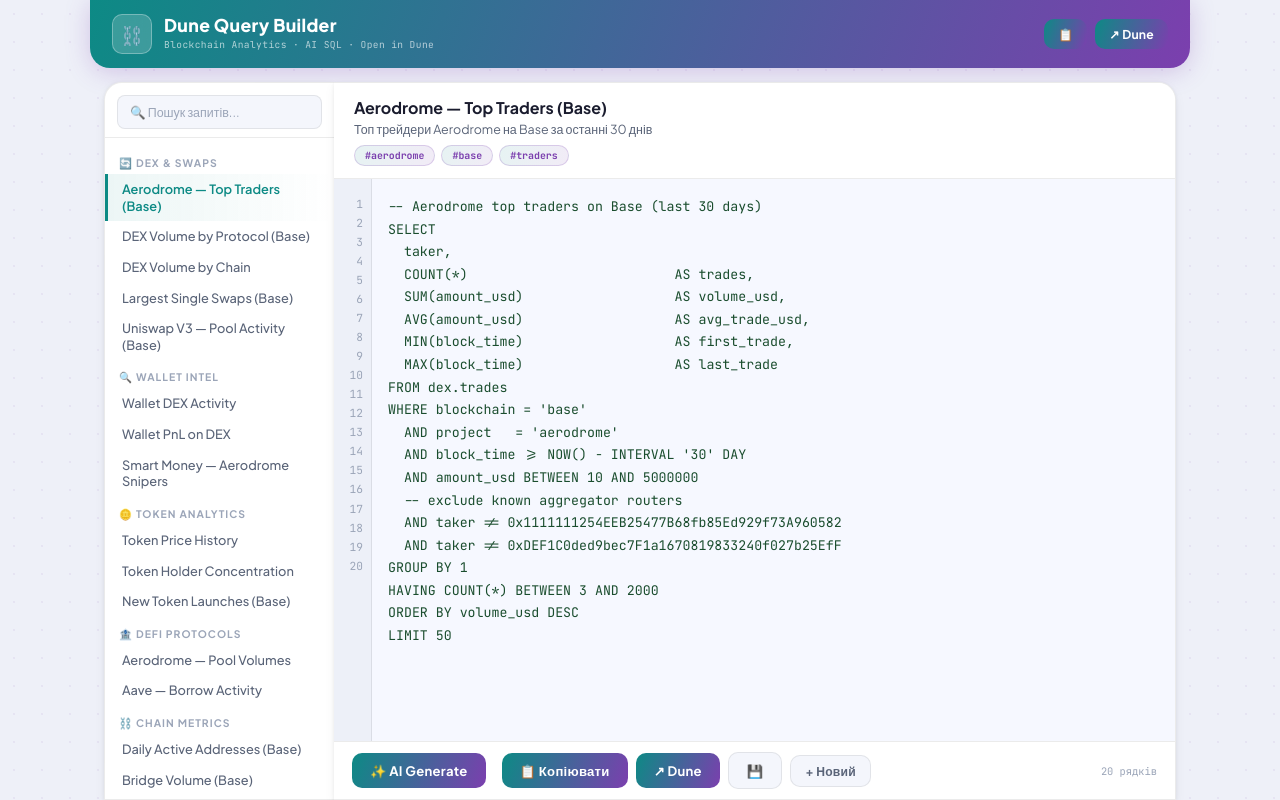
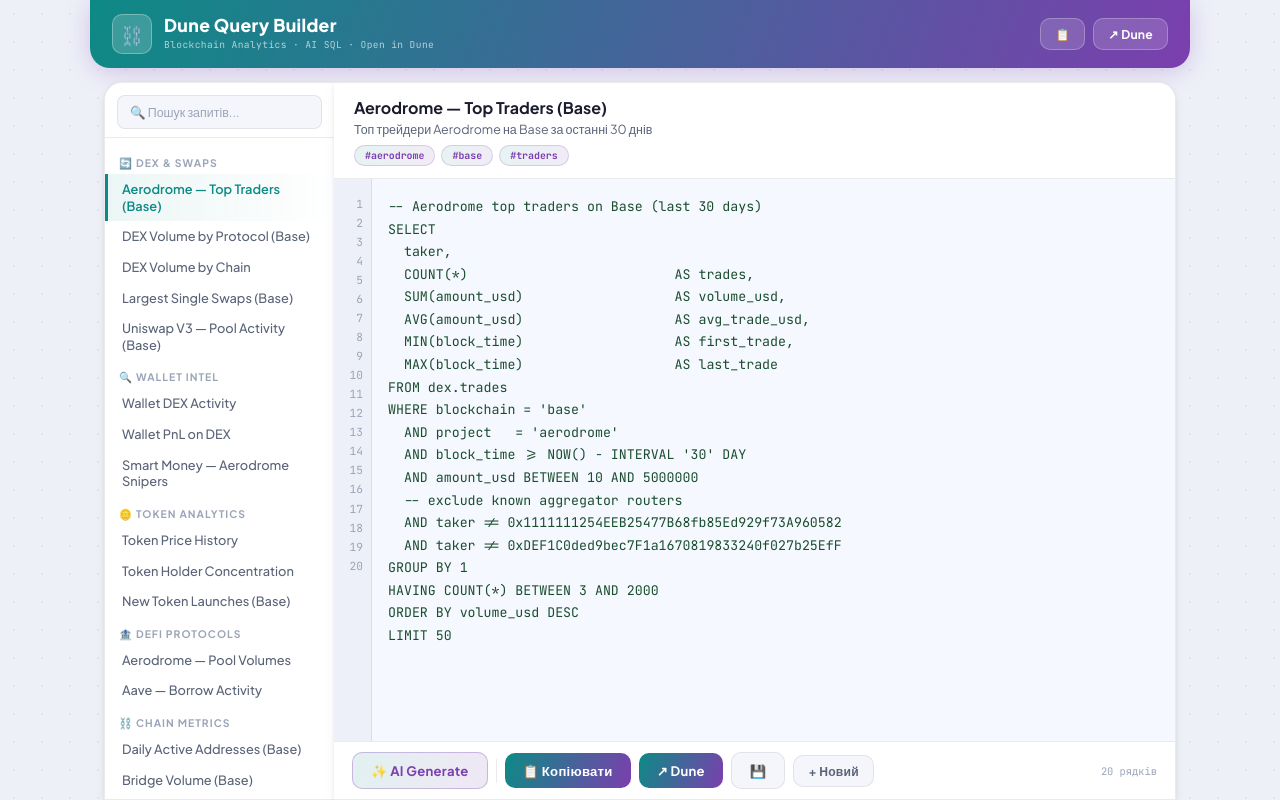
Before and after one commit to Anton-dot911/dune-query-builder, a React (Vite) app: page / in a window 1280 px wide. Built offline with nearby package versions, Linux system fonts and the light colour scheme.

Commit message:
Add files via upload

```diff
--- a/src/styles/globals.css
+++ b/src/styles/globals.css
@@ -355,3 +355,32 @@ body::before {
 ::-webkit-scrollbar { width: 4px; height: 4px; }
 ::-webkit-scrollbar-track { background: transparent; }
 ::-webkit-scrollbar-thumb { background: rgba(123,63,174,0.25); border-radius: 2px; }
+
+/* ── AI Toggle in action bar ─────────────────── */
+.ai-toggle-btn {
+  background: linear-gradient(110deg, rgba(13,138,133,0.12), rgba(123,63,174,0.12));
+  border: 1.5px solid rgba(123,63,174,0.3);
+  color: var(--purple); font-weight: 700;
+  box-shadow: none;
+}
+.ai-toggle-btn:hover {
+  background: linear-gradient(110deg, rgba(13,138,133,0.2), rgba(123,63,174,0.2));
+  opacity: 1; box-shadow: 0 0 0 3px rgba(123,63,174,0.12);
+}
+.ai-toggle-active {
+  background: var(--grad) !important;
+  color: #fff !important; border-color: transparent !important;
+  box-shadow: 0 4px 14px rgba(123,63,174,0.35) !important;
+}
+
+.action-divider {
+  width: 1px; height: 24px; background: var(--border); flex-shrink: 0;
+}
+
+/* ── Header ghost buttons ────────────────────── */
+.btn-header-ghost {
+  background: rgba(255,255,255,0.15);
+  border: 1px solid rgba(255,255,255,0.25);
+  color: #fff; box-shadow: none;
+}
+.btn-header-ghost:hover { background: rgba(255,255,255,0.25); opacity: 1; box-shadow: none; }
```
